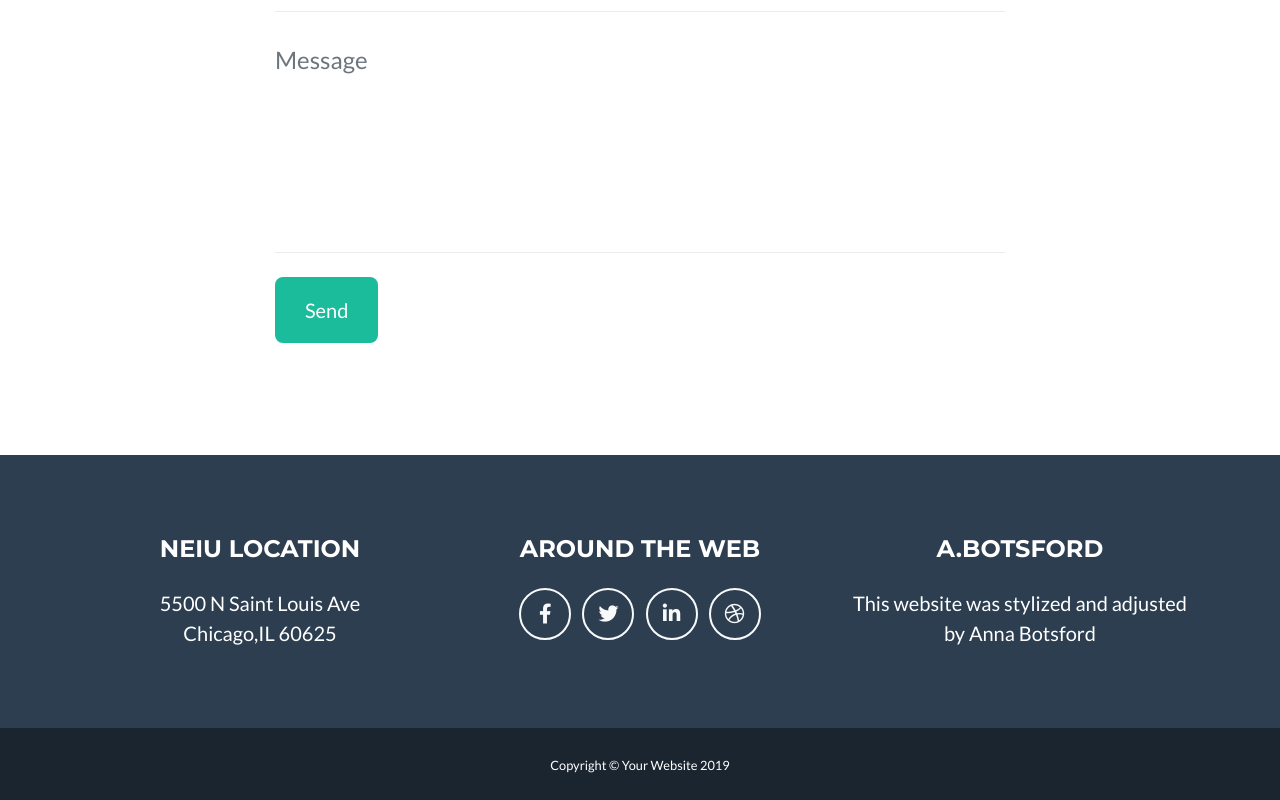
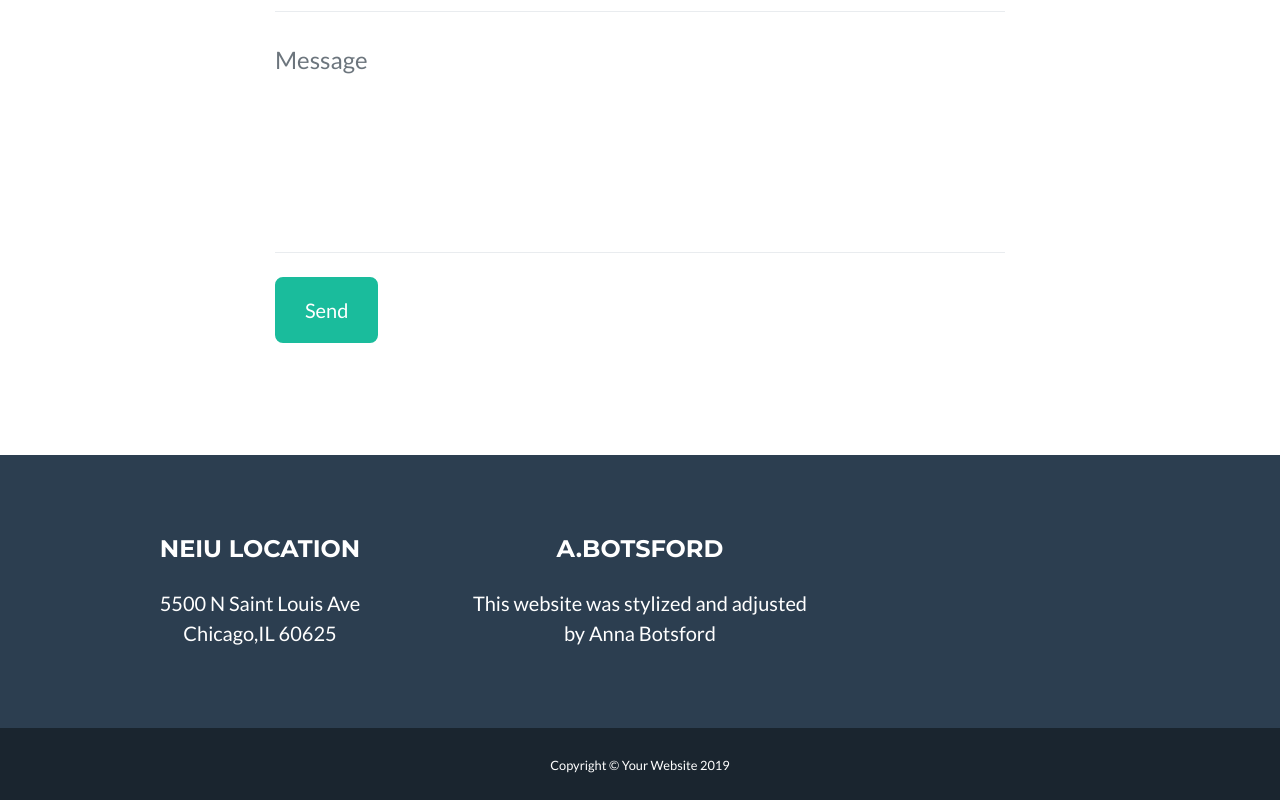
Before and after one commit to abotsford/abotsford.github.io, a website with bundled scripts: page index.html in a window 1280 px wide. Shown: the part 2674-3474 px from the top of the page. Built offline with nearby package versions, Linux system fonts and the light colour scheme.

Commit message:
comment out social

```diff
--- a/index.html
+++ b/index.html
@@ -279,7 +279,7 @@
         </div>
 
         <!-- Footer Social Icons -->
-        <div class="col-lg-4 mb-5 mb-lg-0">
+        <!-- <div class="col-lg-4 mb-5 mb-lg-0">
           <h4 class="text-uppercase mb-4">Around the Web</h4>
           <a class="btn btn-outline-light btn-social mx-1" href="#">
             <i class="fab fa-fw fa-facebook-f"></i>
@@ -293,7 +293,7 @@
           <a class="btn btn-outline-light btn-social mx-1" href="#">
             <i class="fab fa-fw fa-dribbble"></i>
           </a>
-        </div>
+        </div> -->
 
         <!-- Footer About Text -->
         <div class="col-lg-4">
```
